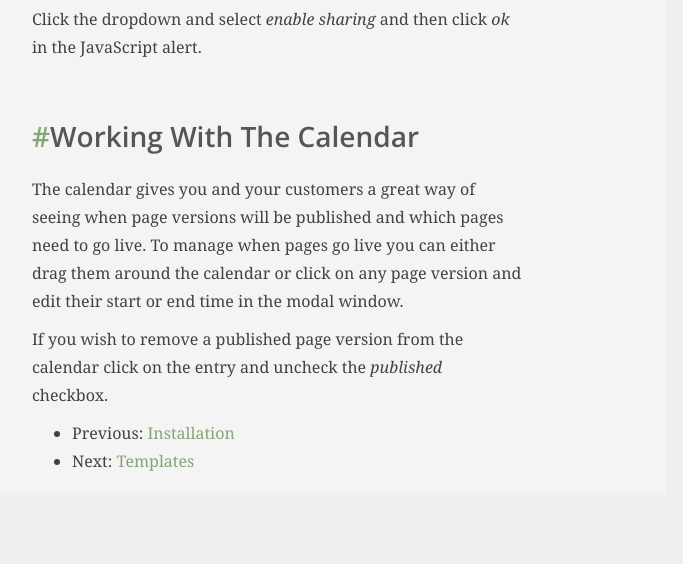
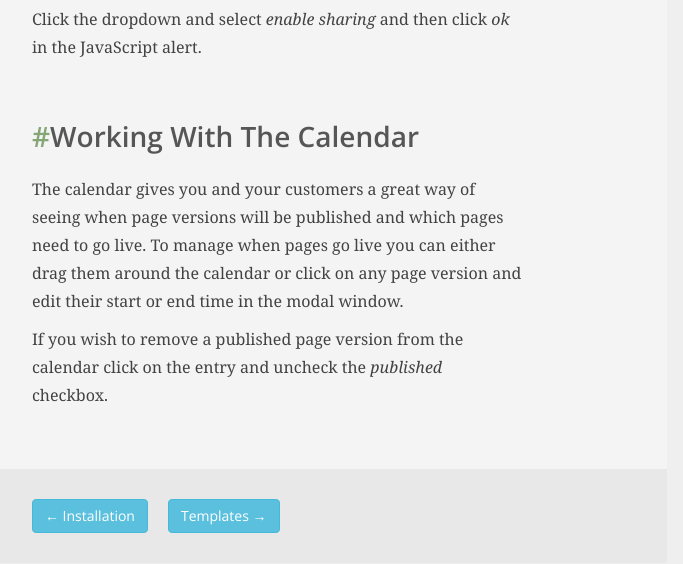
Before and after one commit to devisephp/documentation, a plain HTML site: page output_dev/docs/3-pages/index.html in a window 1280 px wide. Shown: the part 8275-8839 px from the top of the page, without its empty margins (558-1241 px from the left). Drawn offline with nearby package versions, Linux system fonts and the light colour scheme.

Commit message:
Working on templates

```diff
--- a/output_dev/css/sass/documentation.scss
+++ b/output_dev/css/sass/documentation.scss
@@ -159,12 +159,25 @@ $button-size:40px;
 #documentation-content {
 
 	background-color:darken($white, 3%);
+	padding-bottom:50px;
 
 	a {
 		color:desaturate($green, 20%);
 	}
 }
 
+#documentation-pagination {
+
+	background-color:darken($white, 8%);
+	padding-top:10px;
+	padding-bottom:30px;
+
+	li {
+		float:left;
+		margin-right:20px;
+	}
+}
+
 #difficulty-buttons {
 	padding-top:20px;
 }
--- a/output_dev/docs/3-pages/index.html
+++ b/output_dev/docs/3-pages/index.html
@@ -338,18 +338,32 @@ class BrewersManager
 
 <p>If you wish to remove a published page version from the calendar click on the entry and uncheck the <em>published</em> checkbox.</p>
 
-                                                    <nav class="article">
-                                <ul>
-                                                                            <li>Previous: <a class="previous" href="/docs/2-installation" title="Installation"><span class="title">Installation</span></a></li>
-                                                                                                                <li>Next: <a class="next" href="/docs/4-templates" title="Templates"><span class="title">Templates</span></a></li>
-                                                                    </ul>
-                            </nav>
-
                     </div>
                 </div>
             </div>
+        </div>
+
+        <div class="row">
+
+            <div class="col-md-8 col-md-offset-4" id="documentation-pagination">
+
+                <div class="row">
+
+                    <div class="col-md-8 col-md-offset-2">
+                                                    <nav class="article">
+                                <ul class="list-unstyled">
+                                                                            <li><a class="previous btn btn-info" href="/docs/2-installation" title="Installation">&#8592; Installation</a></li>
+                                                                                                                <li><a class="next btn btn-info" href="/docs/4-templates" title="Templates">Templates &#8594;</a></li>
+                                                                    </ul>
+                            </nav>
+                                            </div>
+
+                </div>
+
+            </div>
 
         </div>
+
     </div>
 
 
```
Also changed, not shown: output_dev/docs/1-about-this-documentation/index.html (+20 -6 lines), output_dev/docs/2-installation/index.html (+21 -7 lines), output_dev/docs/index.html (+15 -1 lines), source/_layouts/default.html (+18 -4 lines), output_dev/css/devise-marketing.css, 1 other file.
